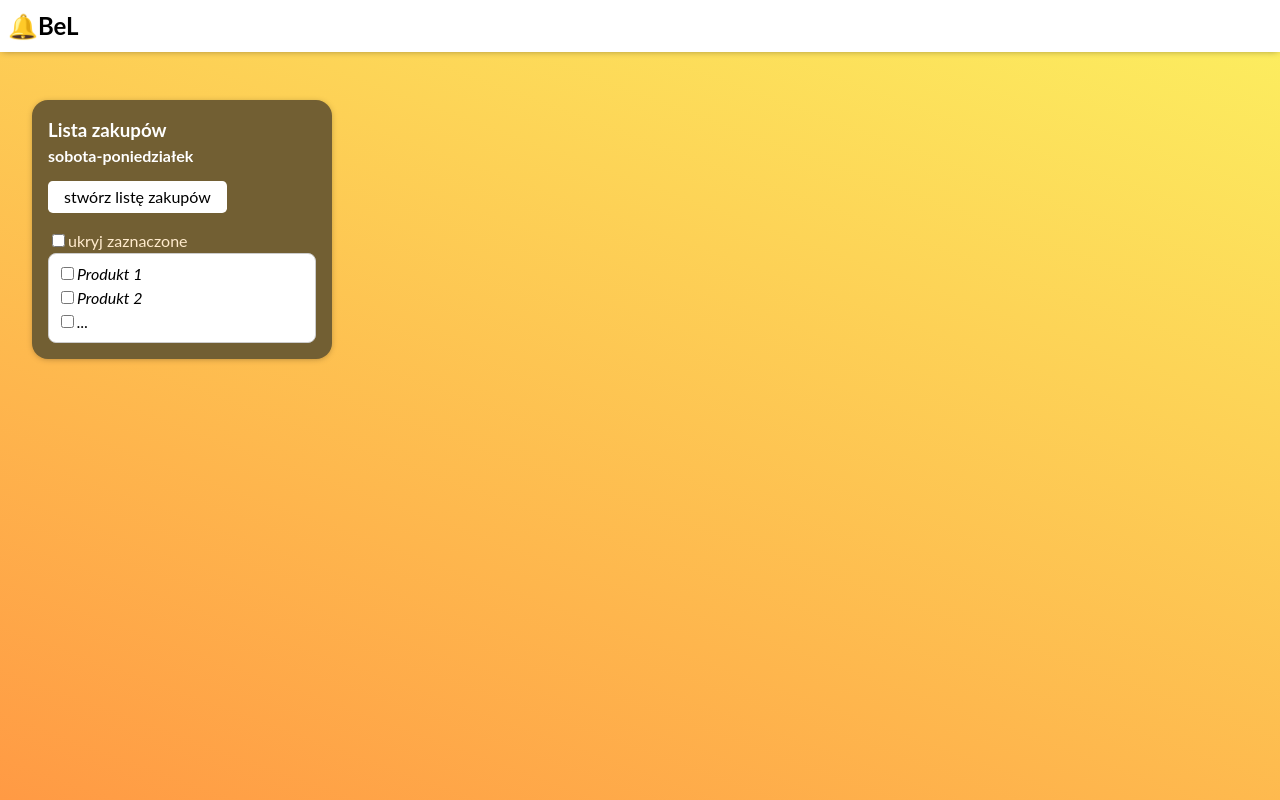
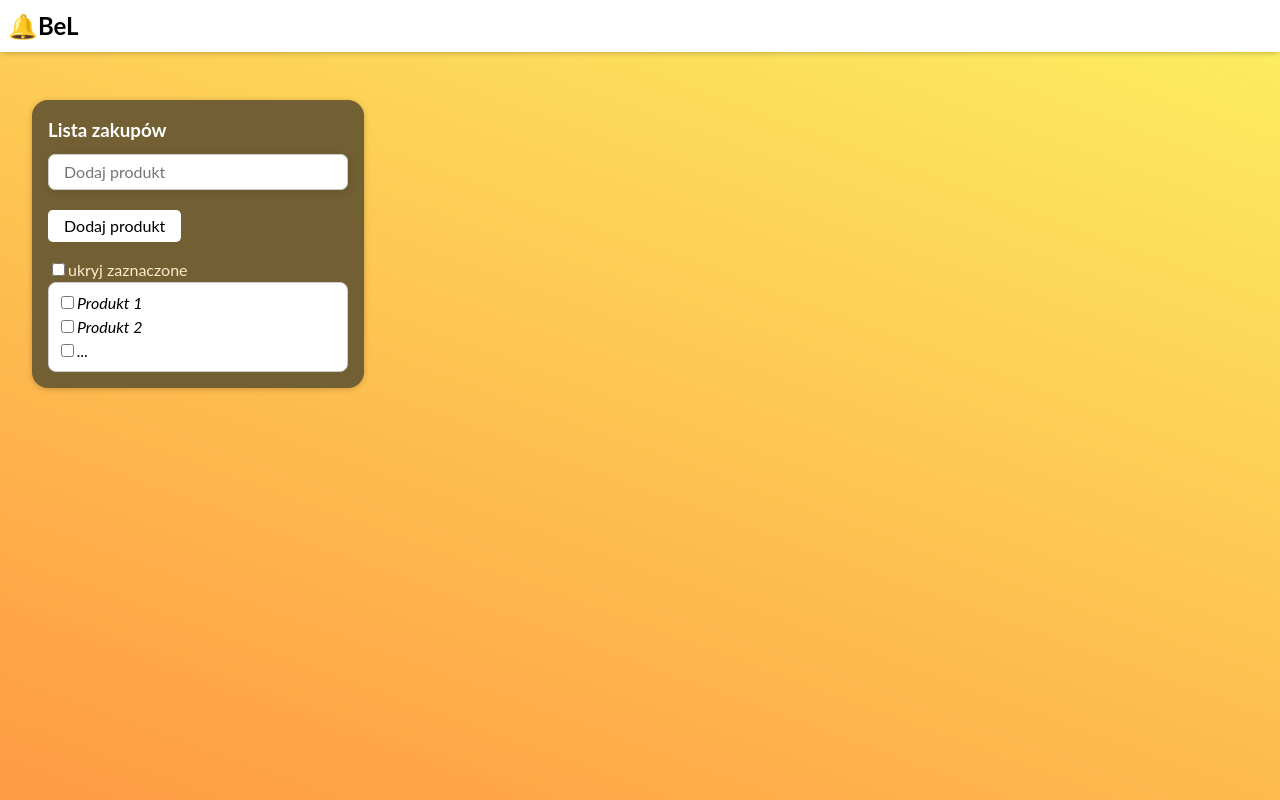
Before and after one commit to annaludwin/shoppinList, a React (Vite) app: page / in a window 1280 px wide. Built offline with nearby package versions, Linux system fonts and the light colour scheme.

Commit message:
input added

```diff
--- a/src/components/ShoppingList.tsx
+++ b/src/components/ShoppingList.tsx
@@ -1,15 +1,15 @@
-import mealBase from "../mealBase";
-
 // exported component:
-export const ShoppingList = ({ weekPart, openModalAndLoadData }) => {
+export const ShoppingList = () => {
   return (
     <div className="screen">
       <section className="day-panel dark">
         <h3 className="shoppingList no-margin ">Lista zakupów</h3>
-        <h4 className="shoppingList">sobota-poniedziałek</h4>
-        <button className="shop">stwórz listę zakupów</button>
-
-        {/*todo dopisac input + button*/}
+        <input
+          type="text"
+          placeholder="Dodaj produkt"
+          className="custom-input custom-input:focus"
+        />
+        <button className="shop">Dodaj produkt</button>
 
         <div
           className="hide"
--- a/src/styles.css
+++ b/src/styles.css
@@ -201,9 +201,6 @@ section.day-panel .meal-list > * + * {
 
 /* UTILS */
 
-.bg-wather {
-  background-image: linear-gradient(60deg, #96deda 0%, #50c9c3 100%);
-}
 
 .bg-bliss {
   background-image:linear-gradient(200deg,var(--bel-yellow) 0%, var(--bel-orange) 100%);
@@ -256,108 +253,20 @@ label.cross{
   text-decoration: line-through;
 }
 
-/* Modal */
+/* Input */
 
-.modal {
-  top:0;
-  left: 0;
-  right: 0;
-  bottom: 0;
-  display: flex;
-  z-index: 1000;
-  position: fixed;
-  align-items: center;
-  justify-content: center;
+.custom-input {
+  width: 300px; /* Ustalona szerokość */
+  padding: 5px 15px;
+  border: 1px solid #ccc;
+  border-radius: 7px;
+  outline: none;
+  box-shadow: 2px 2px 10px rgba(0, 0, 0, 0.1);
+  margin-bottom: 20px;
+  margin-top: 10px;
 }
 
-.modal::after {
-  position: fixed;
-  background-color: rgba(0,0,0,0.8);
-  width: 100%;
-  height: 100%;
-  content: "";
+.custom-input:focus {
+  border-color: var(--bel-orange);
+  box-shadow: 0 0 5px rgba(0, 123, 255, 0.5);
 }
-
-.modal .navigation {
-  width: 100%;
-  display: flex;
-  align-items: center;
-  padding: 0.4em 0.8em;
-  justify-content: space-between;
-  background-color: var(--bel-orange);
-}
-
-.modal .content {
-  z-index: 10;
-  width: 80vw;
-  height: 80vh;
-  display: flex;
-  overflow: hidden;
-  position: absolute;
-  border-radius: 1em;
-  flex-direction: column;
-  background-color: white;
-  box-shadow: var(--bel-box-shadow);
-}
-
-.modal select {
-  padding: 0.5em;
-  min-width: 15rem;
-  border: none;
-  border-bottom: 2px solid var(--bel-orange);
-}
-
-.modal .columns {
-  gap: 2em;
-  height: 100%;
-  display: grid;
-  grid-template-columns: 20rem 1fr;
-}
-
-.modal .columns > div {
-  height: 100%;
-  overflow: hidden;
-  margin-bottom: -5em;
-}
-
-.modal .columns > div:first-child {
-  background-color: var(--bel-lite-gray);
-  border-right: 2px solid var(--bel-orange);
-}
-
-
-.modal .display {
-  border-radius: 1em;
-  overflow: auto;
-  padding: 1em;
-
-}
-
-.modal .display h3 {
-  margin-top: 0.5em;
-}
-
-.modal .display ol,
-.modal .display ul {
-  margin: 0;
-  padding-left: 1.5em;
-
-}
-
-.modal .list {
-  display: flex;
-  overflow: auto;
-  flex-direction: column;
-}
-
-.modal .list button {
-  text-align: left;
-  justify-content: flex-start;
-  border-bottom: 1px solid var(--bel-gray);
-}
-
-.modal .button-rail {
-  display: flex;
-  padding: 0 1em;
-  justify-content: flex-end;
-}
```
